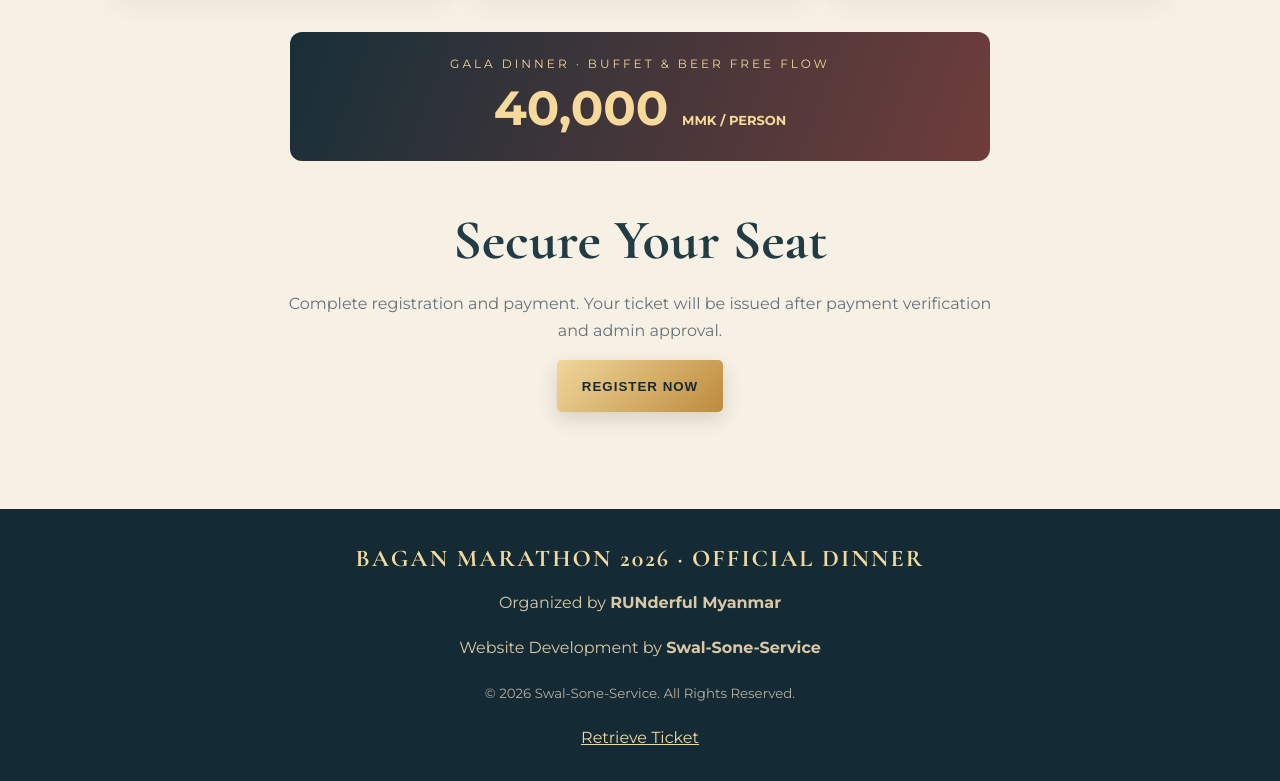
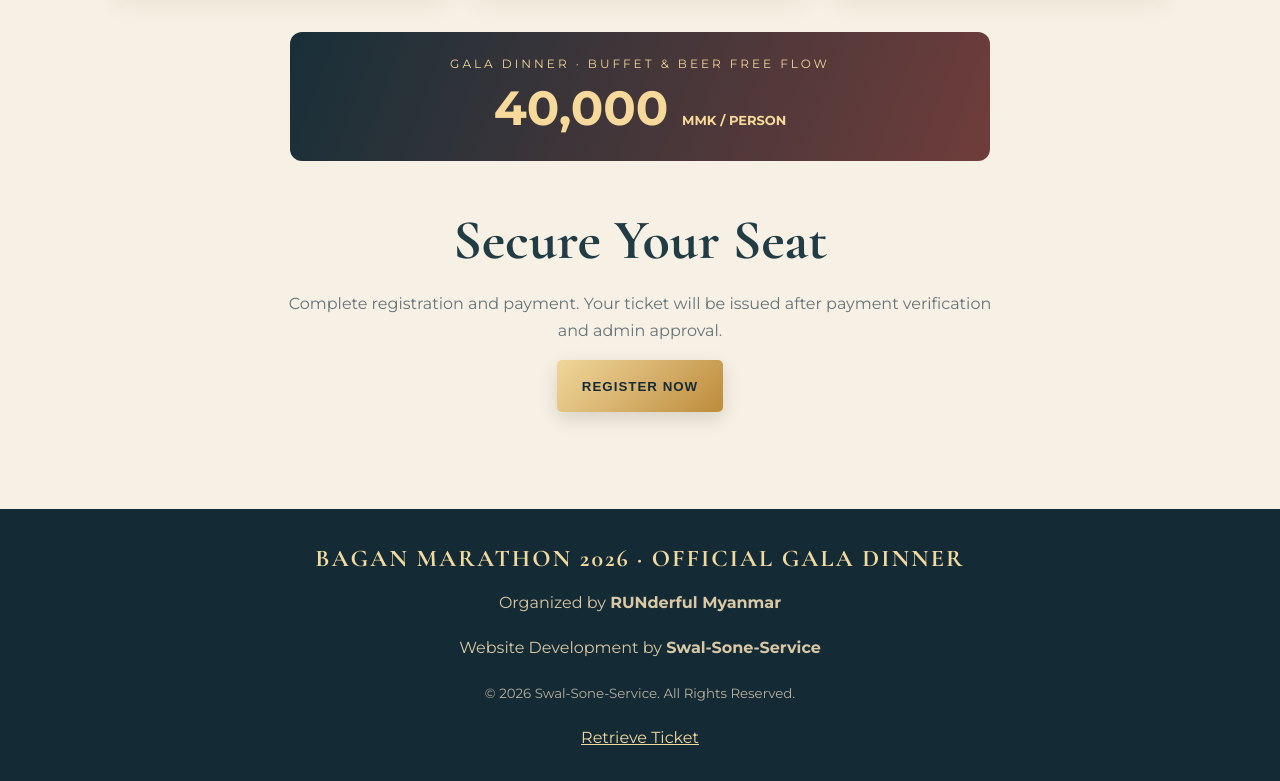
Before and after one commit to swalsoneservice-bit/bagan-marathon-2026-dinner, a plain HTML site: page index.html in a window 1280 px wide. Shown: the part 1311-2092 px from the top of the page. Drawn offline with nearby package versions, Linux system fonts and the light colour scheme.

Commit message:
Update index.html

```diff
--- a/index.html
+++ b/index.html
@@ -110,6 +110,6 @@
   <div id="adminDashboard" hidden></div>
 </section>
 </main>
-<footer><div class="footer-brand">BAGAN MARATHON 2026 · OFFICIAL DINNER</div><p>Organized by <strong>RUNderful Myanmar</strong></p><p>Website Development by <strong>Swal-Sone-Service</strong></p><small>© 2026 Swal-Sone-Service. All Rights Reserved.</small><p><a href="#ticket" data-tab="ticket">Retrieve Ticket</a></p></footer>
+<footer><div class="footer-brand">BAGAN MARATHON 2026 · OFFICIAL GALA DINNER</div><p>Organized by <strong>RUNderful Myanmar</strong></p><p>Website Development by <strong>Swal-Sone-Service</strong></p><small>© 2026 Swal-Sone-Service. All Rights Reserved.</small><p><a href="#ticket" data-tab="ticket">Retrieve Ticket</a></p></footer>
 <script src="code.js"></script>
 </body></html>
```
